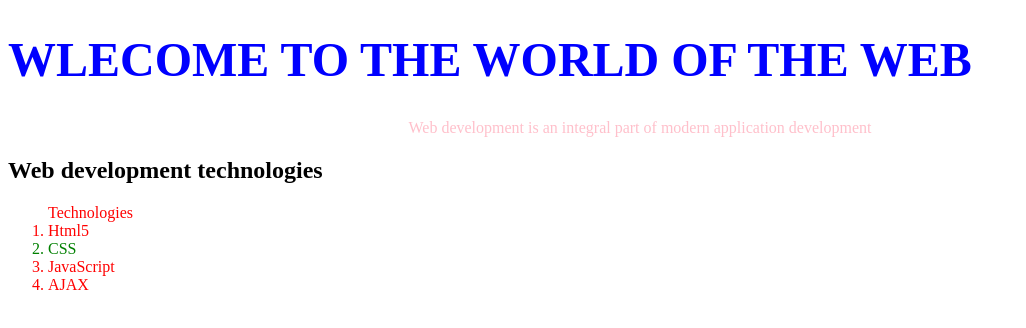
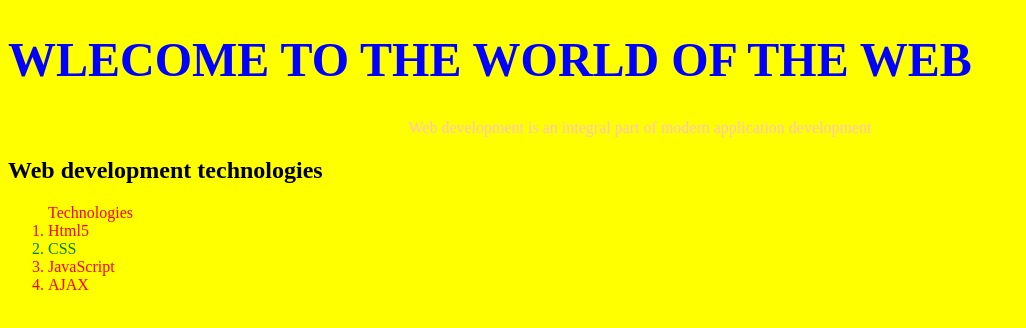
Before and after one commit to M-Morupisi/WMD, a plain HTML site: page index.html in a window 1280 px wide. Shown: the whole page, without its empty margins (0-1026 px from the left). Drawn offline with Linux system fonts and the light colour scheme.

Commit message:
Update index.html

```diff
--- a/index.html
+++ b/index.html
@@ -6,6 +6,7 @@
     <style>
       h1{color:Blue;text-transform:Uppercase;font-size:48px}
       p{text-align:center;color:pink;}
+      body{background-color:yellow}
       #oltech{color:red}
       ol{list-style-type:a}
       ol>li:nth-child(2){color:green}
```
